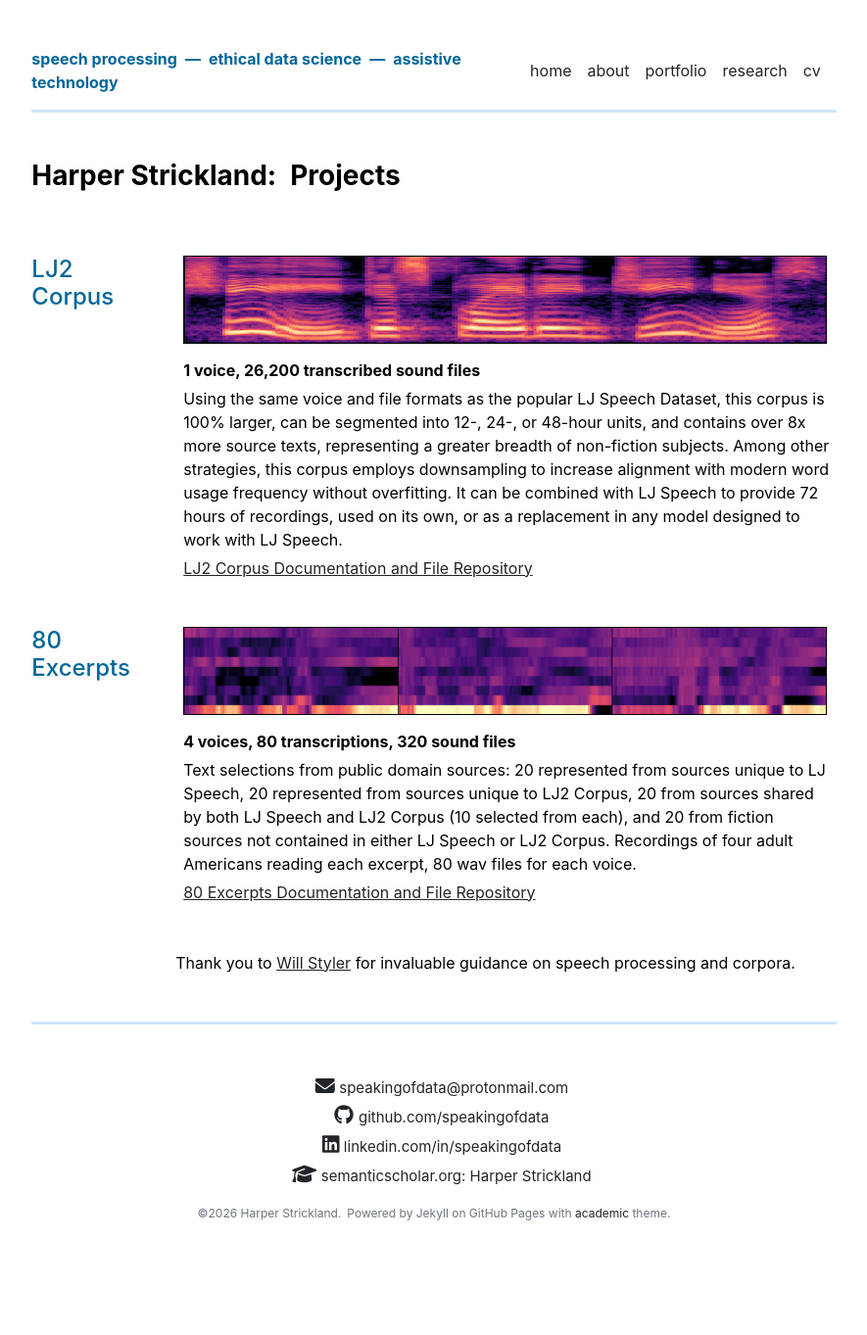
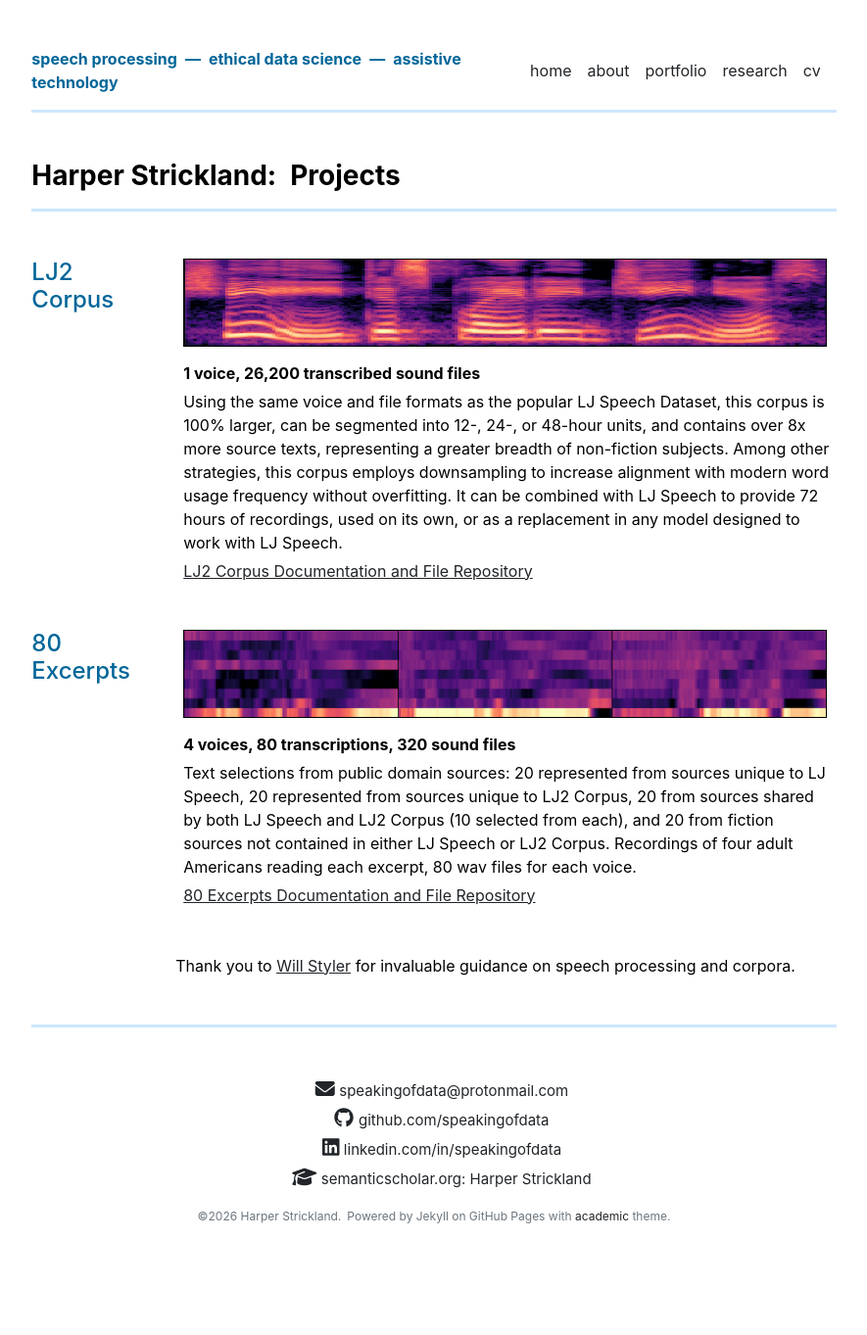
Before and after one commit to speakingofdata/speakingofdata.github.io, a Jekyll site: the page built from portfolio.md, in a window 1280 px wide. Shown: the whole page at 98% size, without its empty margins (197-1082 px from the left). Built offline with Jekyll 4.4.1, drawn with Linux system fonts in a browser that asks for light colours; nearby versions of some CDN libraries.

Commit message:
Update portfolio.html

```diff
--- a/_layouts/portfolio.html
+++ b/_layouts/portfolio.html
@@ -6,6 +6,10 @@ layout: default
   .section-title {
     color: #006699;
     margin-bottom: 1rem;
+  }
+
+  .section-divider {
+    border-bottom: 3px solid rgb(205, 230, 255) !important;
   }
 
   @media (max-width: 767.98px) {
@@ -27,9 +31,6 @@ layout: default
       margin-bottom: 0;
       line-height: 1.1;
     }
-    .section-divider {
-    border-bottom: 3px solid rgb(205, 230, 255) !important;
-    }
   }
 </style>
 
@@ -37,7 +38,7 @@ layout: default
 
 <div class="row g-5">
   <div>
-    <h3 class="fw-bold section-divider pb-3 mb-5">Harper Strickland:&ensp;Projects</h3>
+    <h3 class="fw-bold section-divider pb-3 mb-5" style="border-bottom: 3px solid rgb(205, 230, 255) !important;">Harper Strickland:&ensp;Projects</h3>
     {% for section in site.data.portfolio.projects %}
     <div class="row g-5 mb-5 section-row">
       <div class="col-md-2 section-heading-col">
```
